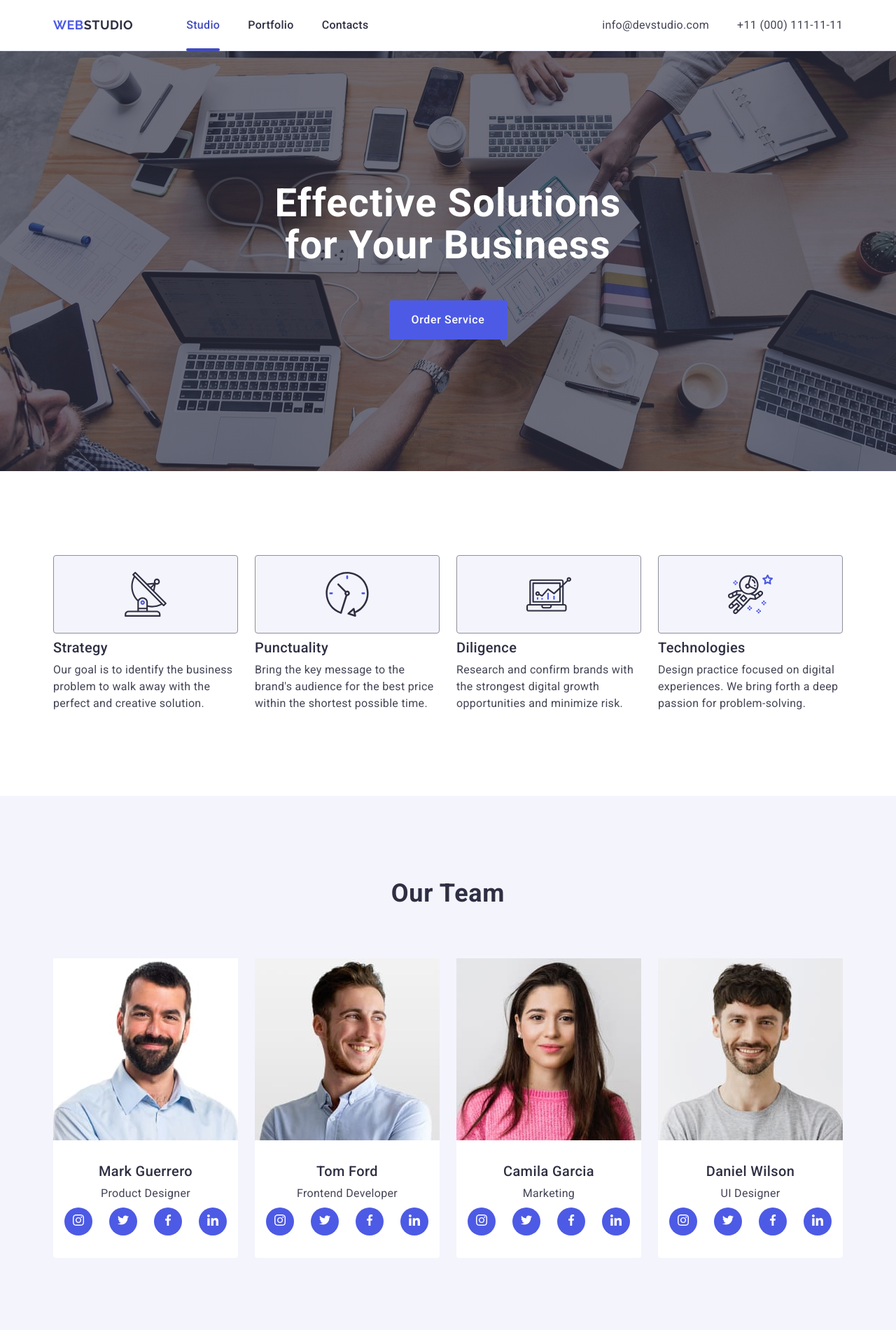
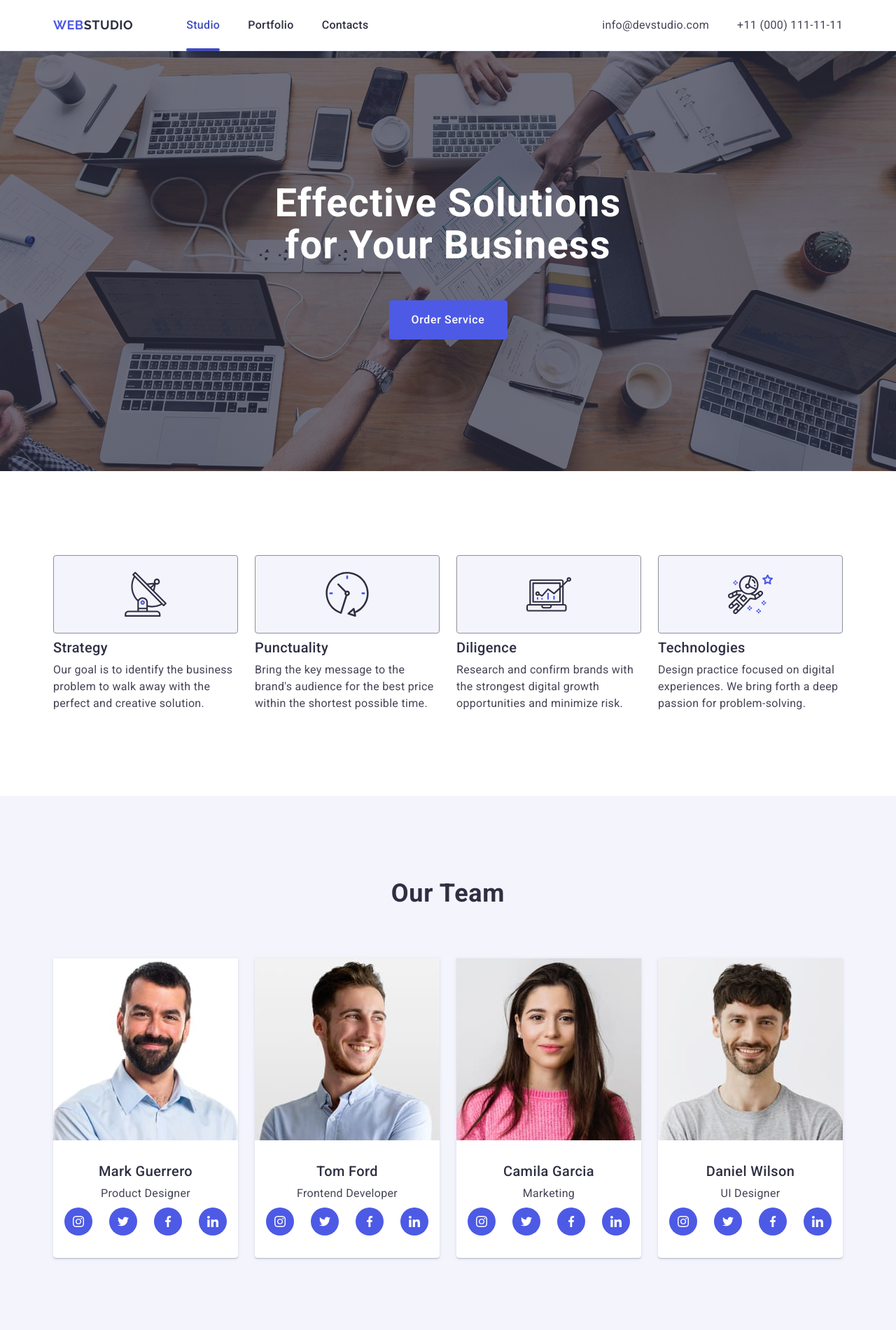
Before and after one commit to Yevhenii-Shevchenko/goit-markup-hw-04, a plain HTML site: page index.html in a window 1280 px wide. Shown: the top 1900 px of the page at 70% size. Drawn offline with nearby package versions, Linux system fonts and the light colour scheme.

Commit message:
fix 1 and 3 section

```diff
--- a/css/styles.css
+++ b/css/styles.css
@@ -175,6 +175,9 @@ button {
       rgba(46, 47, 66, 0.7)
     ),
     url(../images/hero-background.jpg);
+  background-repeat: no-repeat;
+  background-position: center;
+  background-size: cover;
   max-width: 1440px;
   margin-left: auto;
   margin-right: auto;
@@ -272,6 +275,8 @@ button {
   width: calc((100% - 72px) / 4);
   background-color: #fff;
   border-radius: 0px 0px 4px 4px;
+  box-shadow: 0 2px 1px 0 rgba(46, 47, 66, 0.08),
+    0 1px 1px 0 rgba(46, 47, 66, 0.16), 0 1px 6px 0 rgba(46, 47, 66, 0.08);
 }
 
 .team-item-container {
@@ -327,7 +332,7 @@ button {
   fill: white;
 }
 
-.team-social-icons-item {
+.team-social-icons-link {
   display: flex;
   justify-content: center;
   align-items: center;
@@ -338,12 +343,12 @@ button {
   transition: background-color 250ms cubic-bezier(0.4, 0, 0.2, 1);
 }
 
-/* .team-social-icons-list {
-  cursor: pointer;
+/* .team-social-icons-item:hover,
+.team-social-icons-item:focus {
+  background-color: #31d0aa;
 } */
-
-.team-social-icons-item:hover,
-.team-social-icons-item:focus {
+.team-social-icons-link:hover,
+.team-social-icons-link:focus {
   background-color: #31d0aa;
 }
 
```
